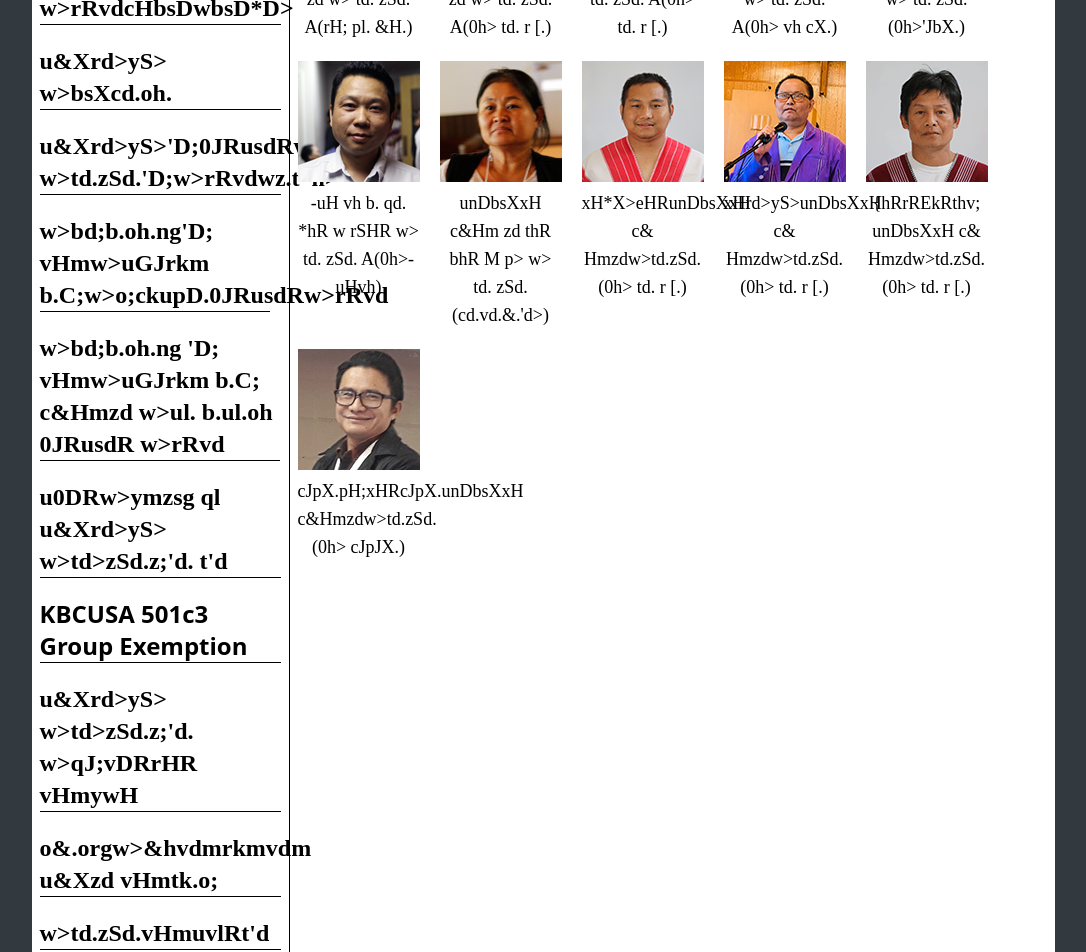
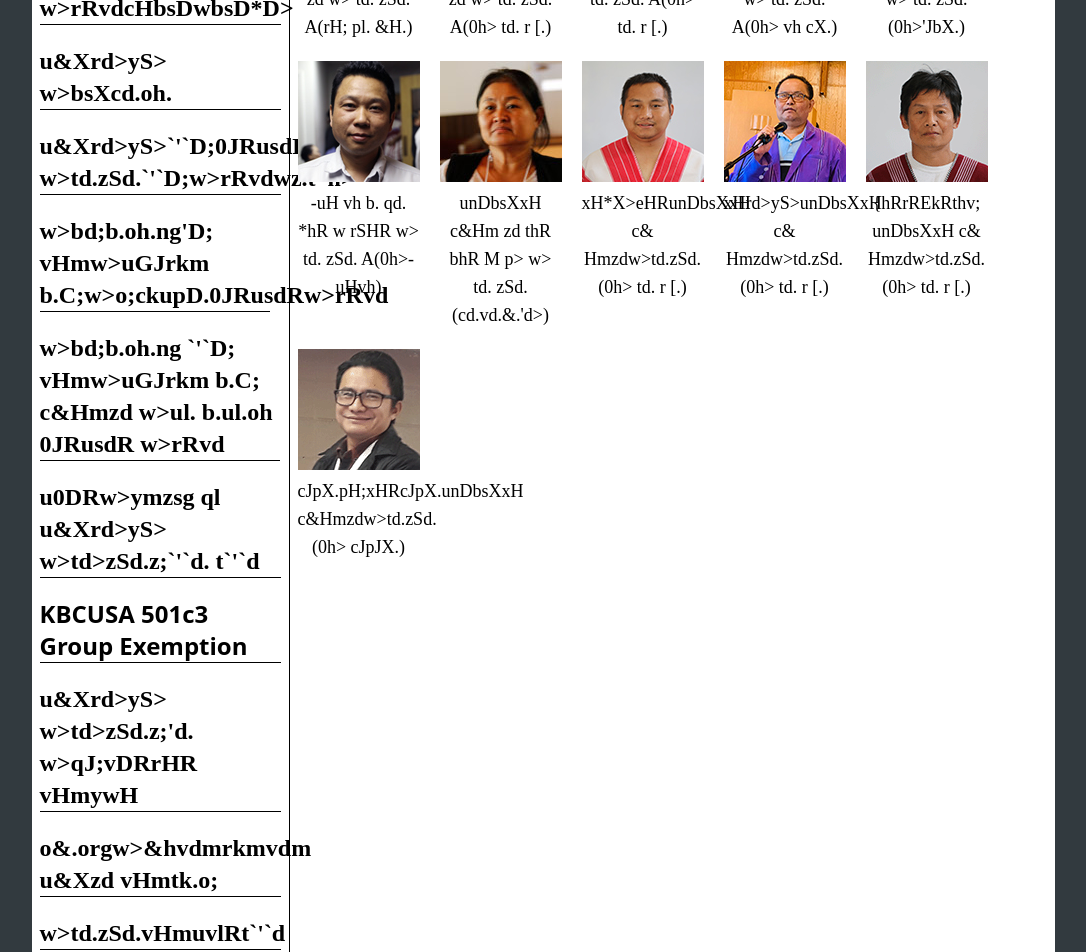
Before and after one commit to winauu/kbcusa, a Next.js app: page / in a window 1280 px wide. Shown: the part 2060-3012 px from the top of the page, without its empty margins (97-1183 px from the left). Built offline with nearby package versions, Linux system fonts and the light colour scheme.

Commit message:
testing2

```diff
--- a/pages/components/FirstHomePage/MainContentLeftSide.js
+++ b/pages/components/FirstHomePage/MainContentLeftSide.js
@@ -16,16 +16,16 @@ function MainContentLeftSide() {
         <h1 className='text-2xl border-b-black border-b-[.5px] font-bold'>u&Xrd{'>'}yS{'>'} w{'>'}bsXcd.oh.</h1>
       </Link>
       <Link href='/'>
-        <h1 className='text-2xl border-b-black border-b-[.5px] font-bold'>u&Xrd{'>'}yS{'>'}'D;0JRusdRwz. w{'>'}td.zSd.'D;w{'>'}rRvdwz.t*h{'>'}</h1>
+        <h1 className='text-2xl border-b-black border-b-[.5px] font-bold'>u&Xrd{'>'}yS{'>'}`&apos;`D;0JRusdRwz. w{'>'}td.zSd.`&apos;`D;w{'>'}rRvdwz.t*h{'>'}</h1>
       </Link>
       <Link href='/'>
         <h1 className='text-2xl border-b-black border-b-[.5px] font-bold w-[230px]'>w{'>'}bd;b.oh.ng'D; vHmw{'>'}uGJrkm b.C;w{'>'}o;ckupD.0JRusdRw{'>'}rRvd</h1>
       </Link>
       <Link href='/'>
-        <h1 className='text-2xl border-b-black border-b-[.5px] font-bold w-[240px]'>w{'>'}bd;b.oh.ng 'D; vHmw{'>'}uGJrkm b.C; c&Hmzd w{'>'}ul. b.ul.oh 0JRusdR w{'>'}rRvd</h1>
+        <h1 className='text-2xl border-b-black border-b-[.5px] font-bold w-[240px]'>w{'>'}bd;b.oh.ng `&apos;`D; vHmw{'>'}uGJrkm b.C; c&Hmzd w{'>'}ul. b.ul.oh 0JRusdR w{'>'}rRvd</h1>
       </Link>
       <Link href='/'>
-        <h1 className='text-2xl border-b-black border-b-[.5px] font-bold'>u0DRw{'>'}ymzsg ql u&Xrd{'>'}yS{'>'} w{'>'}td{'>'}zSd.z;'d. t'd</h1>
+        <h1 className='text-2xl border-b-black border-b-[.5px] font-bold'>u0DRw{'>'}ymzsg ql u&Xrd{'>'}yS{'>'} w{'>'}td{'>'}zSd.z;`&apos;`d. t`&apos;`d</h1>
       </Link>
       <Link href='/'>
         <h1 className='text-2xl border-b-black border-b-[.5px] font-bold font-sans'>KBCUSA 501c3 Group Exemption</h1>
@@ -37,7 +37,7 @@ function MainContentLeftSide() {
         <h1 className='text-2xl border-b-black border-b-[.5px] font-bold'>o&.orgw{'>'}&hvdmrkmvdm u&Xzd vHmtk.o;</h1>
       </Link>
       <Link href='/'>
-        <h1 className='text-2xl border-b-black border-b-[.5px] font-bold'>w{'>'}td.zSd.vHmuvlRt'd</h1>
+        <h1 className='text-2xl border-b-black border-b-[.5px] font-bold'>w{'>'}td.zSd.vHmuvlRt`&apos;`d</h1>
       </Link>
       <Link href='/'>
         <h1 className='text-2xl border-b-black border-b-[.5px] font-bold'> u0DRA vHm wl{'>'} vdm ph</h1>
```
